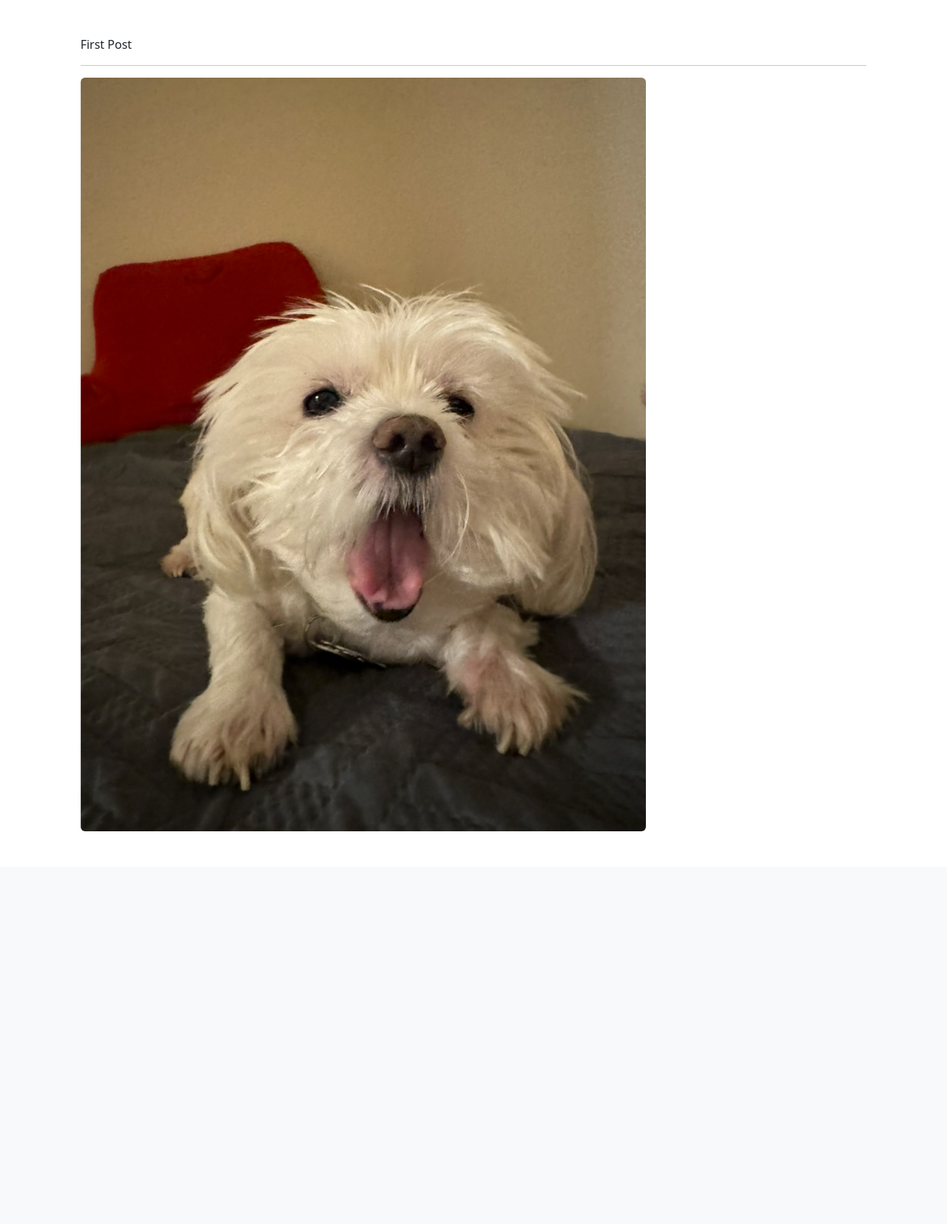
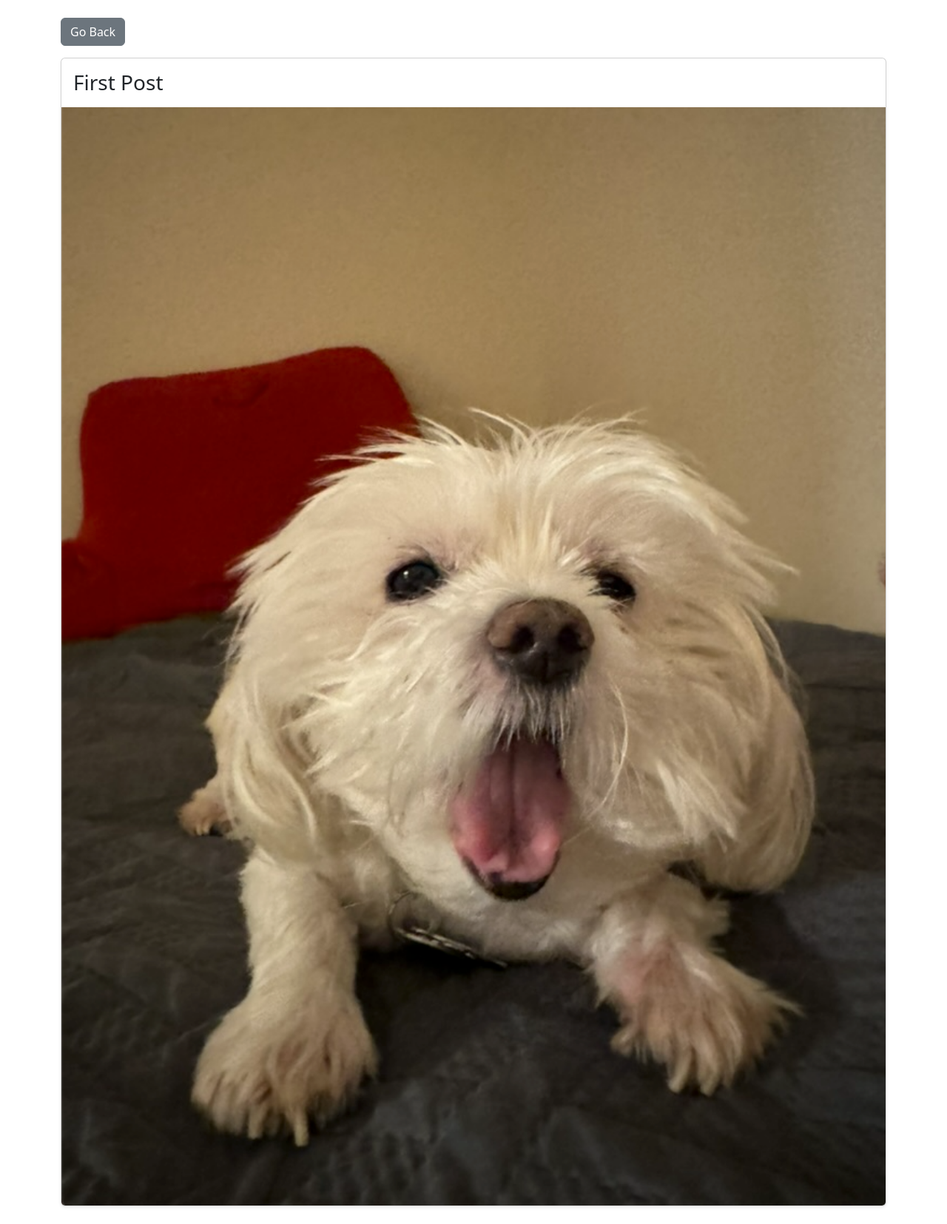
Before and after one commit to dillguill/image-share, a Django app: page /detail/4/ in a window 1280 px wide. Shown: the part 56-1711 px from the top of the page at 74% size. Before the commit the page ends 1180 px from the top, so only its background shows below. Run offline with Django 4.2, Linux system fonts and the light colour scheme; data comes from the database, SQL or seed files in the repository.

Commit message:
Updated detail.html

```diff
--- a/templates/base.html
+++ b/templates/base.html
@@ -10,16 +10,14 @@
     {% include 'includes/navbar.html' %}
     {% if messages %}
         {% for message in messages %}
-            <div class="bg-{% if message.tags %}{{ message.tags }}{% else %}success{% endif %} bg-gradient text-center text-white py-4">
+            <div class="alert alert-{{ message.tags|default:'success' }} text-center" role="alert">
                 {{ message }}
             </div>
         {% endfor %}
     {% endif %}
 
-
-
-    <div class="container"></div>
-
-    {% block body %}{% endblock %}
+    <div class="container my-4">
+        {% block body %}{% endblock %}
+    </div>
 </body>
 </html>
--- a/templates/detail.html
+++ b/templates/detail.html
@@ -3,11 +3,13 @@
 {% block title %}Detail{% endblock %}
 
 {% block body %}
-    <div class="row">
-        <div class="col-sm-10 offset-sm-1 py-5">
-            {{ object.text }}
-            <hr>
-            <img src="{{ object.image.url }}" class="img-fluid rounded">
+    <a href="{% url 'feed:index' %}" class="btn btn-secondary mb-3">
+       Go Back
+    </a>
+    <div class="card shadow-sm">
+        <div class="card-body">
+            <h3 class="card-text">{{ object.text }}</h3>
         </div>
+        <img src="{{ object.image.url }}" class="card-img-bottom" alt="Detailed Image">
     </div>
 {% endblock %}
```
